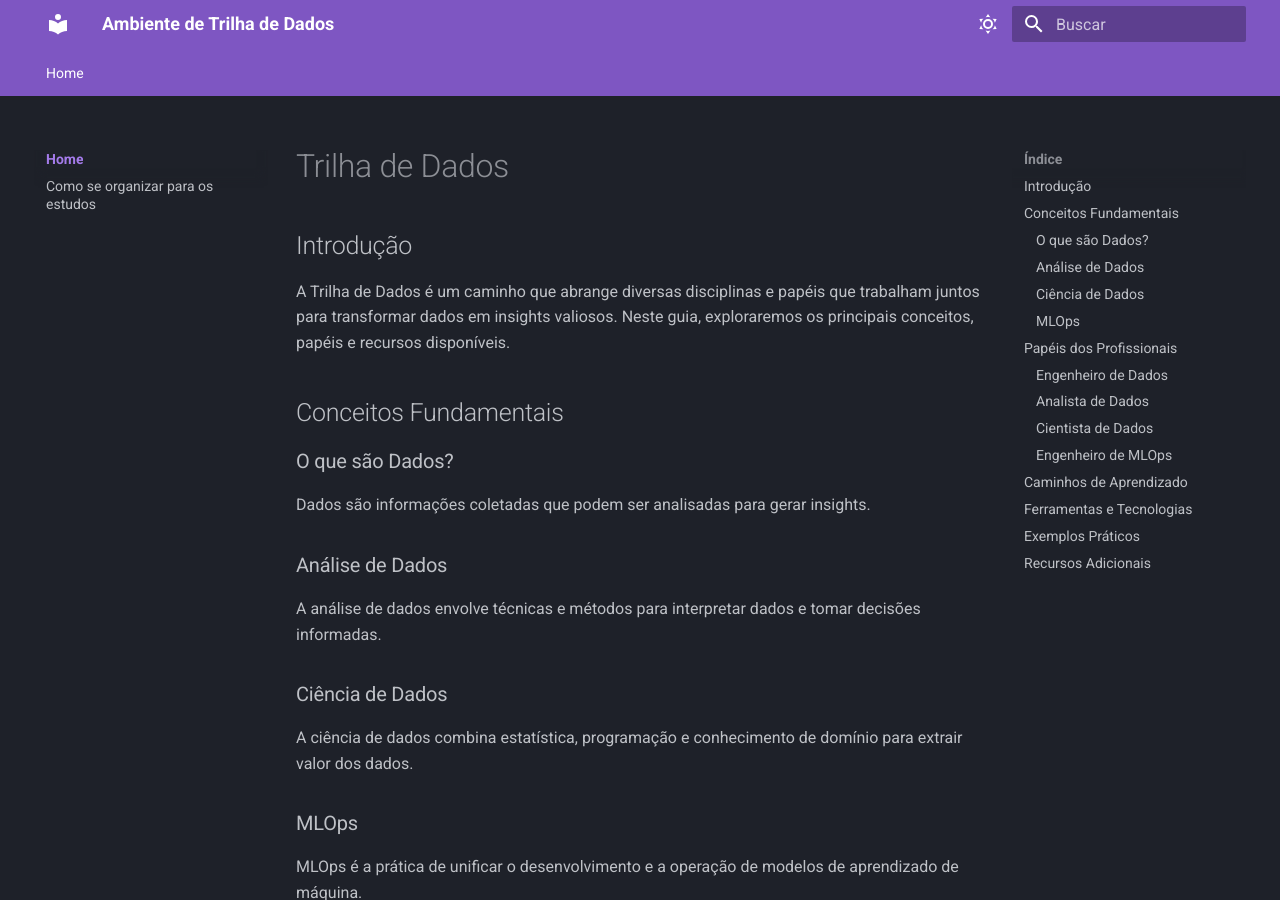
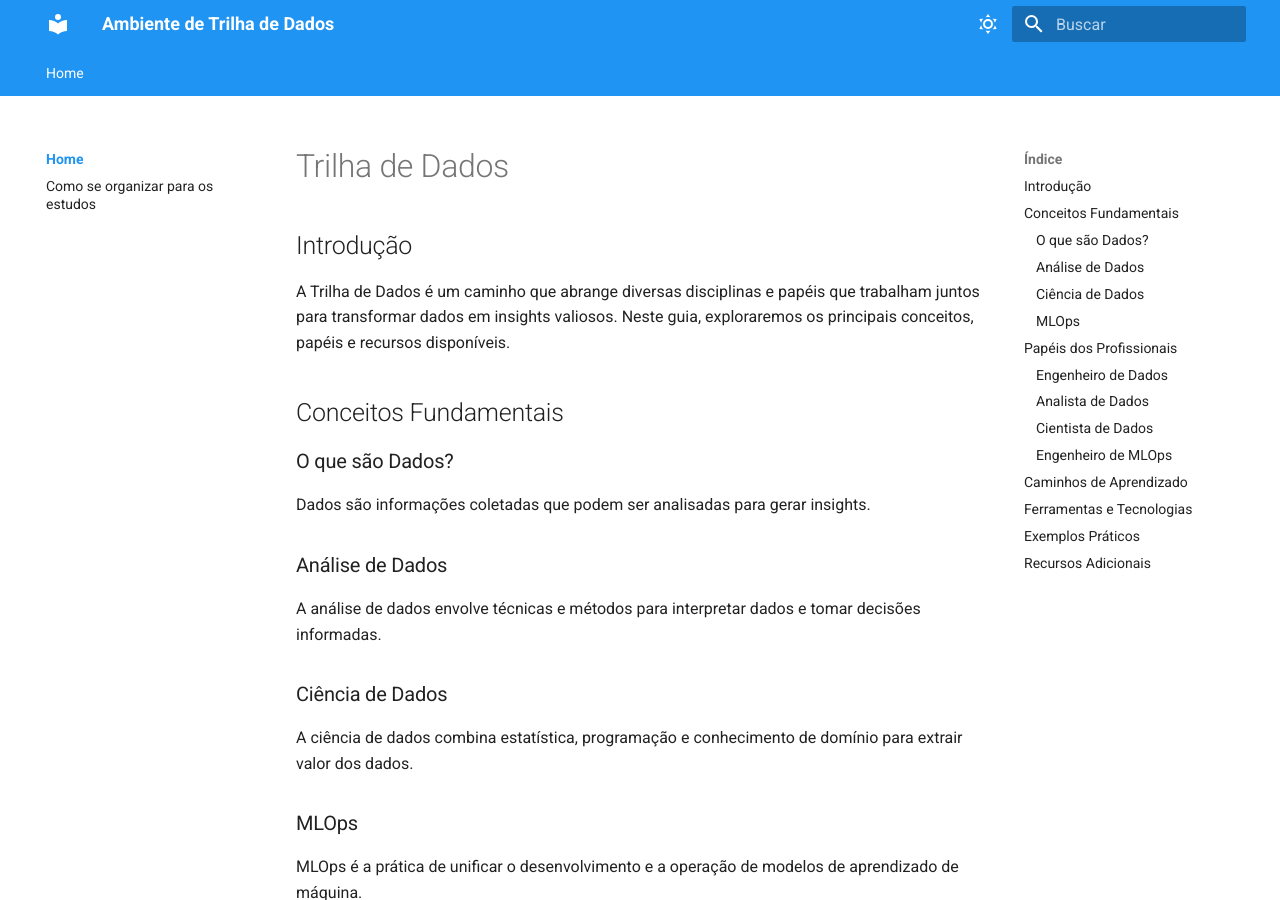
Before and after one commit to steniasantos/steniasantos.github.io, an MkDocs documentation site: the page built from docs/index.md, in a window 1280 px wide and 900 px high. Built offline with MkDocs 1.6.1 and Material for MkDocs 9.7.7, drawn with Linux system fonts in a browser that asks for light colours.

Commit message:
Update mkdocs.yml

```diff
--- a/mkdocs.yml
+++ b/mkdocs.yml
@@ -17,13 +17,13 @@ theme:
     - typeset
     - search
   palette:
-    - scheme: slate
-      primary: deep purple
+    - scheme: default
+      primary: blue
       toggle:
         icon: material/weather-sunny
         name: Modo claro
     - scheme: default
-      primary: deep purple
+      primary: blue
       toggle:
         icon: material/weather-night
         name: Modo noturno
```
